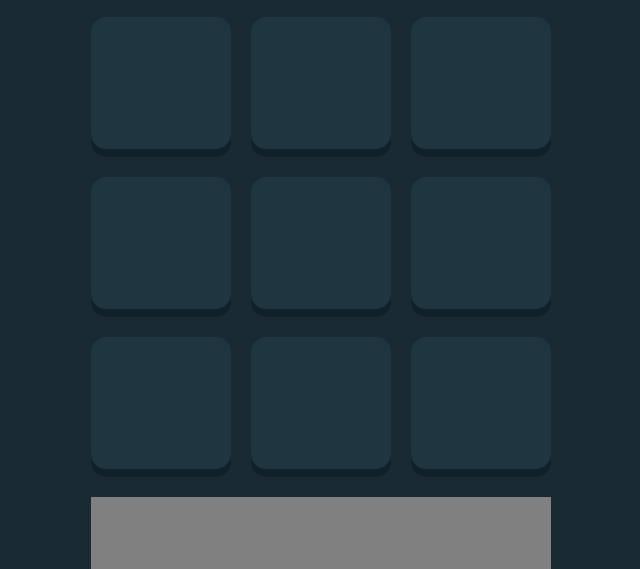
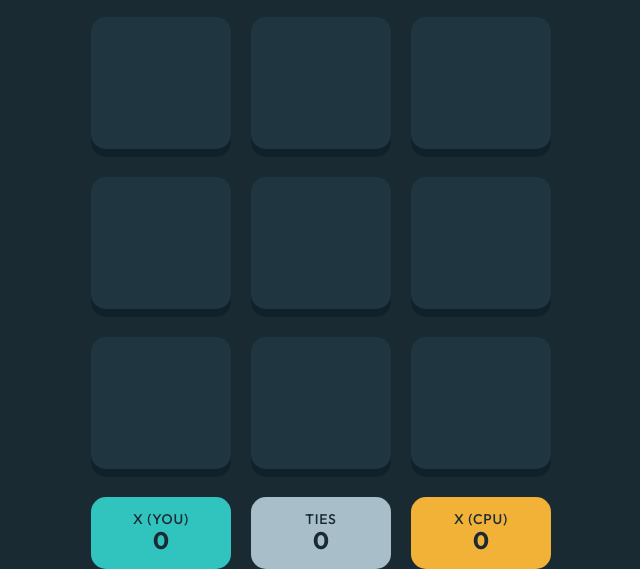
Before and after one commit to ZZ83/tic-tac-toe-game, a plain HTML site: page index.html in a window 1280 px wide. Shown: the part 256-825 px from the top of the page, without its empty margins (319-959 px from the left). Drawn offline with Linux system fonts and the light colour scheme.

Commit message:
Add stats css styles

```diff
--- a/index.html
+++ b/index.html
@@ -59,26 +59,7 @@
 					<svg width="20" height="20" xmlns="http://www.w3.org/2000/svg"><path d="M19.524 0h-1.88a.476.476 0 0 0-.476.499l.159 3.284A9.81 9.81 0 0 0 9.835.317C4.415.317-.004 4.743 0 10.167.004 15.597 4.406 20 9.835 20a9.796 9.796 0 0 0 6.59-2.536.476.476 0 0 0 .019-.692l-1.348-1.349a.476.476 0 0 0-.65-.022 6.976 6.976 0 0 1-9.85-.63 6.987 6.987 0 0 1 .63-9.857 6.976 6.976 0 0 1 10.403 1.348l-4.027-.193a.476.476 0 0 0-.498.476v1.881c0 .263.213.476.476.476h7.944A.476.476 0 0 0 20 8.426V.476A.476.476 0 0 0 19.524 0Z" fill="#1F3641"/></svg>
 				</button>
 			</header>
-
-
-
-
-
-
-
-
-
-
-
-
-
-
-
-
-
-
-
-			<!-- Game board start -->
+			<!-- Game board -->
 			<div class="game-board">
 				<div class="game-board__item"></div>
 				<div class="game-board__item"></div>
@@ -89,68 +70,23 @@
 				<div class="game-board__item"></div>
 				<div class="game-board__item"></div>
 				<div class="game-board__item"></div>
-			</div><!-- Game board end -->
+			</div>
+			<!-- Game stats -->
 			<div class="game-stats">
-
+				<div class="game-stats__p1">
+					<p>X (You) </p>
+					<h2>0</h2>
+				</div>
+				<div class="game-stats__ties">
+					<p>Ties</p>
+					<h2>0</h2>
+				</div>
+				<div class="game-stats__p2">
+					<p>X (CPU)</p>
+					<h2>0</h2>
+				</div>
 			</div>
-
-
-
-
-
-
-
-
-
-
-
-
-
-
-
-
-
-
-
-
-
-
-
-
-
-
-
-
-
-
-
-
-
-
-
-
-
-
-
-
-
-
-
-
-
-
-
-
-
-
-
-			<!-- X (You)  Your score
-			Ties Ties score
-			X (CPU) CPU score -->
-
 		</div> <!-- Game end -->
-
-
 
 
 		<div style="display: none;">
--- a/sass/layout/game.scss
+++ b/sass/layout/game.scss
@@ -11,10 +11,33 @@
 }
 
 .game-stats {
+    display: grid;
+    gap: 20px;
+    grid-template-columns: repeat(3, 1fr);
+    color: $dark-navy;
     height: rem(64px);
     margin-top: rem(20px);
-    background-color: gray;
     @include mq(medium) {
         height: rem(72px);
     }
+    &__p1,
+    &__p2,
+    &__ties {
+        display: flex;
+        flex-direction: column;
+        justify-content: center;
+        @extend %br-10;
+        @include mq(medium) {
+            border-radius: rem(15px);
+        }
+    }
+    &__p1 {
+        @extend %bg-blue;
+    }
+    &__ties {
+        @extend %bg-silver;
+    }
+    &__p2 {
+        @extend %bg-yellow;
+    }
 }
```
Also changed, not shown: styles.css, 1 other file.
